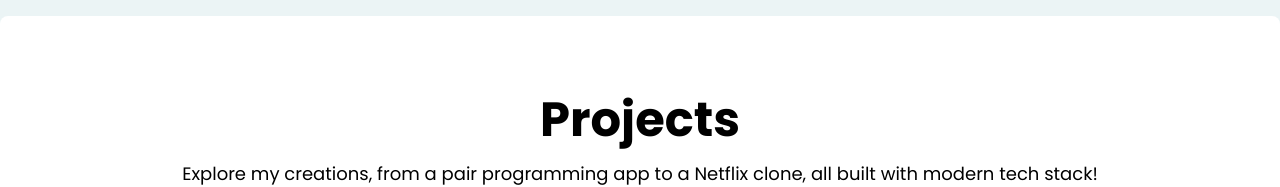
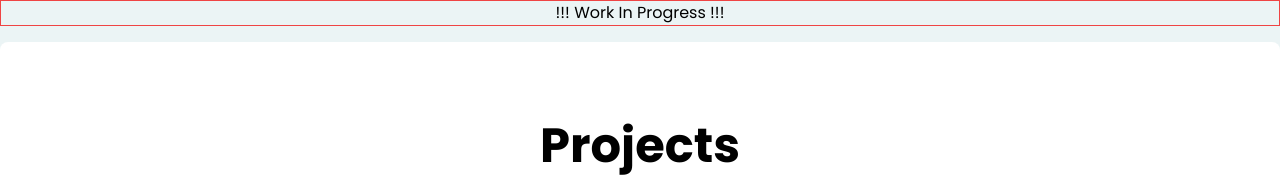
Before and after one commit to vinaybadgujar102/personal-portfolio, a Next.js app: page /work in a window 1280 px wide. Shown: the top 187 px of the page. Built offline with nearby package versions, Linux system fonts and the light colour scheme.

Commit message:
add work in progress banner

```diff
--- /dev/null
+++ b/src/app/components/common/WorkInProgressBanner.tsx
@@ -0,0 +1,7 @@
+import React from "react";
+
+const WorkInProgressBanner = () => {
+  return <div className="border border-red-500 text-center">!!! Work In Progress !!!</div>;
+};
+
+export default WorkInProgressBanner;
--- a/src/app/layout.tsx
+++ b/src/app/layout.tsx
@@ -1,6 +1,7 @@
 import type { Metadata } from "next";
 import { Poppins } from "next/font/google";
 import "./globals.css";
+import WorkInProgressBanner from "./components/common/WorkInProgressBanner";
 
 const poppins = Poppins({ weight: ["400", "500", "600", "700", "800", "900"], subsets: ["latin"] });
 
@@ -16,7 +17,11 @@ export default function RootLayout({
 }>) {
   return (
     <html lang="en">
-      <body className={poppins.className}>{children}</body>
+      <body className={poppins.className}>
+        {" "}
+        <WorkInProgressBanner />
+        {children}
+      </body>
     </html>
   );
 }
```
